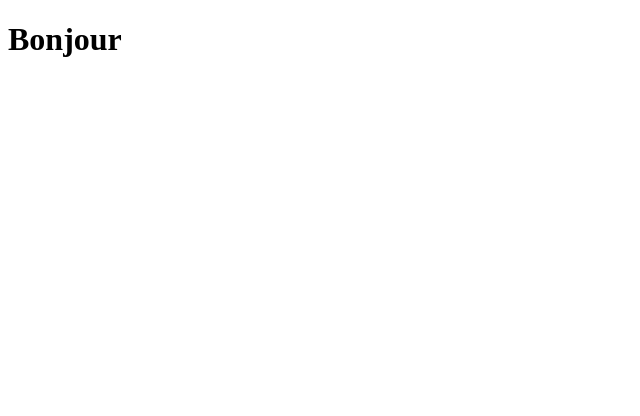
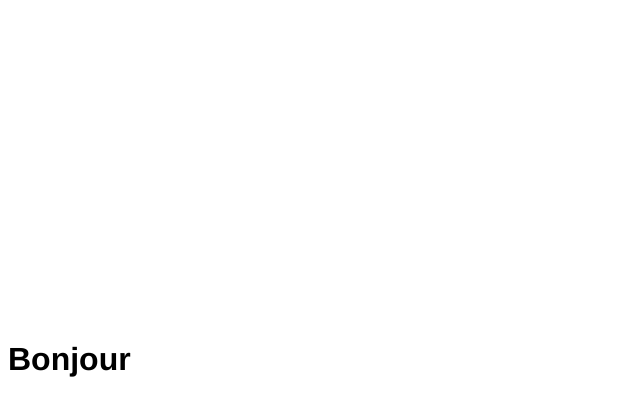
Before and after one commit to bonk79/bonjour, a plain HTML site: page index.html in a window 1280 px wide. Shown: the whole page, without its empty margins (0-640 px from the left). Drawn offline with Linux system fonts and the light colour scheme.

Commit message:
Center the h1

```diff
--- a/index.html
+++ b/index.html
@@ -4,6 +4,16 @@
         <title> Test Git</title>
         <meta charset="utf-8">
     </head>
+    <style type="text/css">
+        h1 {
+            position : absolute;
+            top: 40%;
+            width 100%;
+            font-family: Helvetica;
+            font-size: 80;
+            text-align: center;
+        }
+    </style>
     <body>
         <h1>Bonjour
         </h1>
```
